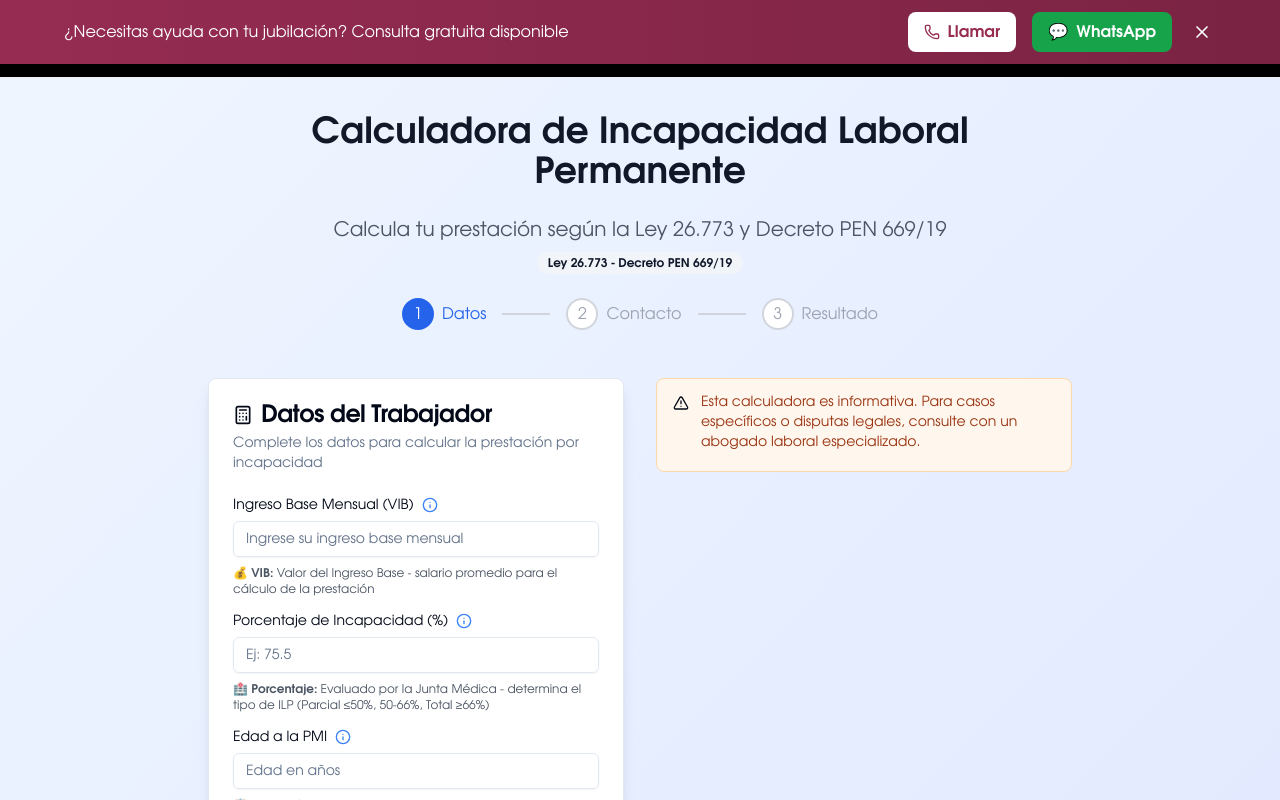
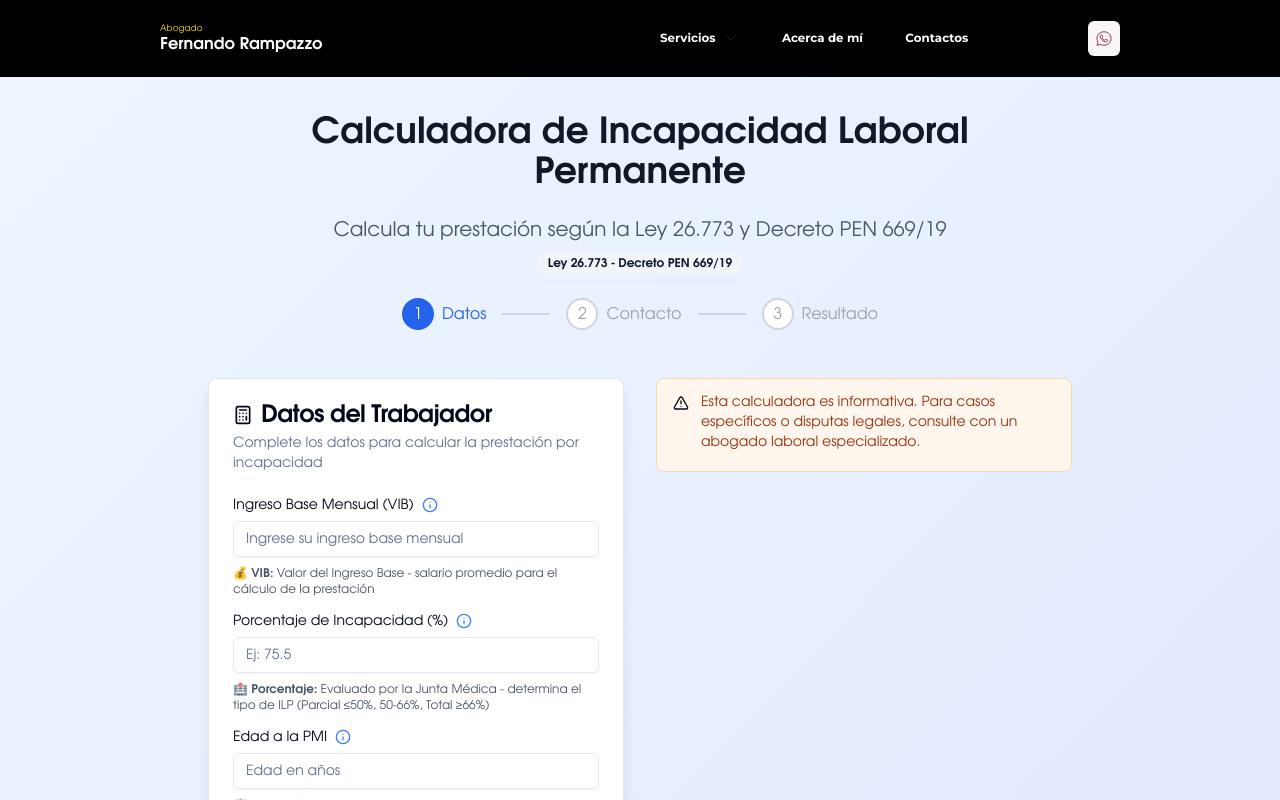
Before and after one commit to sergio-scardigno/Web-Rampazzo-2024, a Next.js app: page /incapacidad in a window 1280 px wide. Shown: the top 800 px of the page. Built offline with nearby package versions, Linux system fonts and the light colour scheme.

Commit message:
delete banner

```diff
--- a/src/app/layout.tsx
+++ b/src/app/layout.tsx
@@ -6,7 +6,6 @@ import Footer from './components/Footer';
 import { Toaster } from 'react-hot-toast';
 import { evolventa } from './fonts';
 import ExitIntentProvider from './components/ExitIntentProvider';
-import LeadCaptureBanner from './components/LeadCaptureBanner';
 
 export const metadata: Metadata = {
     title: 'Estudio Rampazzo',
@@ -70,12 +69,6 @@ export default function RootLayout({
             <body className={`select-none ${evolventa.className} h-screen`}>
                 <Toaster position="bottom-right" />
                 <ExitIntentProvider>
-                    <LeadCaptureBanner
-                        variant="top"
-                        message="¿Necesitas ayuda con tu jubilación? Consulta gratuita disponible"
-                        autoHide={true}
-                        hideDelay={8000}
-                    />
                     <Header />
                     {children}
                     <Footer />
```
